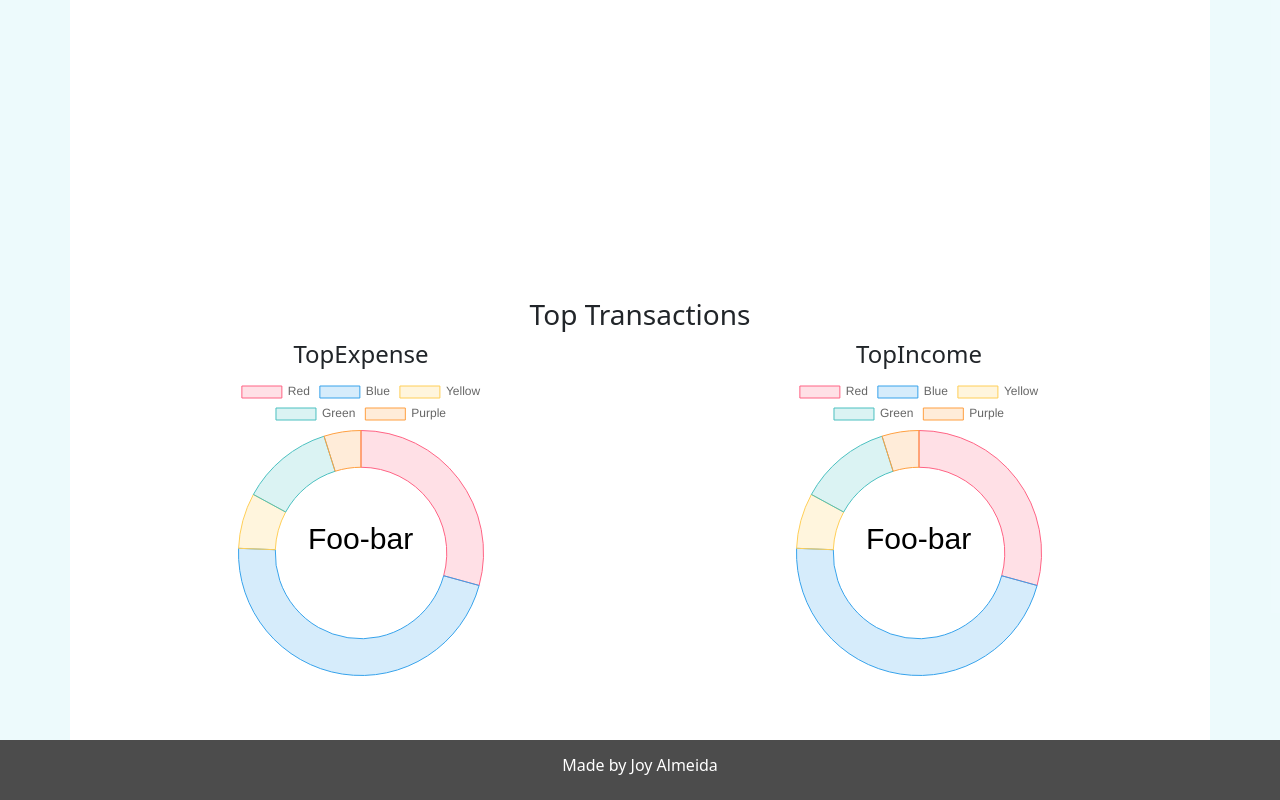
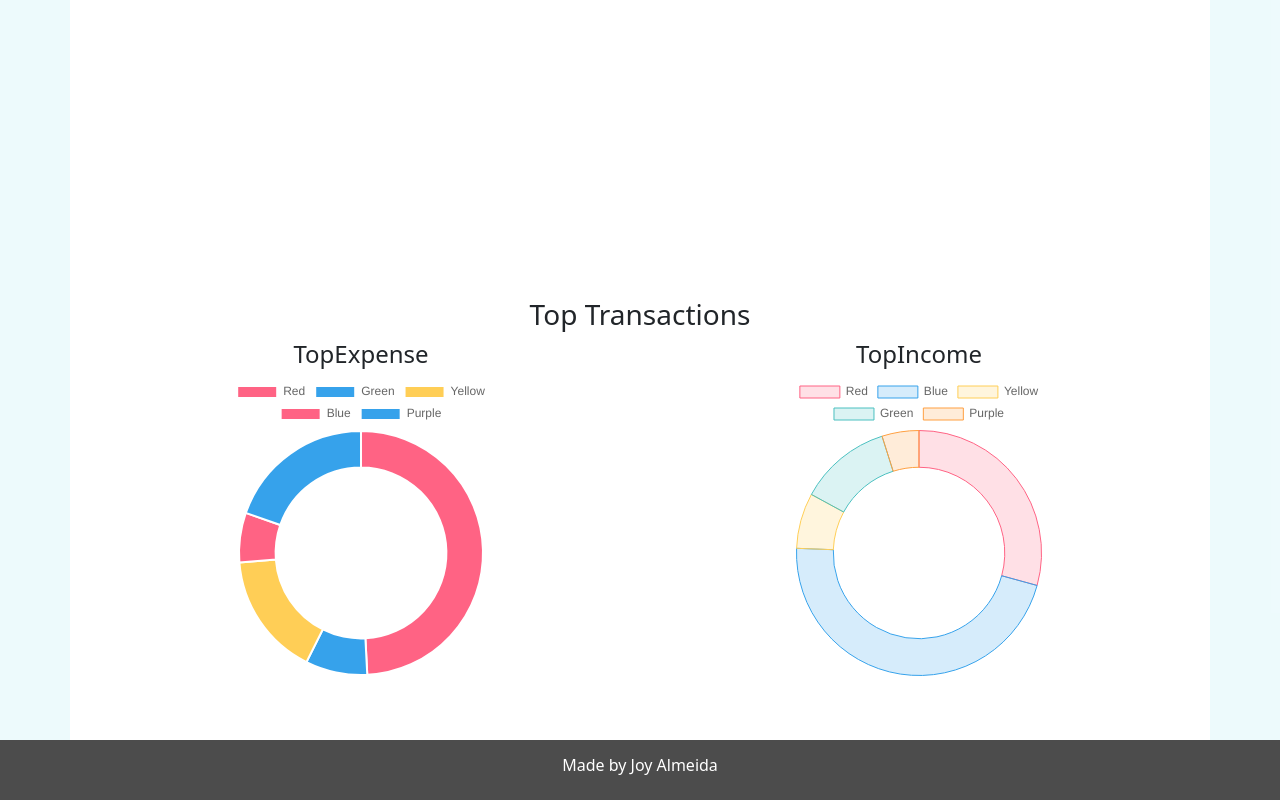
Before and after one commit to J0SAL/Decentralized-Expense-Tracker, a Next.js app in the folder frontend/: page / in a window 1280 px wide. Shown: the part 2182-2982 px from the top of the page. Built offline with nearby package versions, Linux system fonts and the light colour scheme.

Commit message:
added onhover center text to radical chart

```diff
--- a/frontend/components/top-performers/TopExpense.tsx
+++ b/frontend/components/top-performers/TopExpense.tsx
@@ -1,59 +1,34 @@
 import React from "react";
+import { Doughnut } from "react-chartjs-2";
 import { Chart as ChartJS, ArcElement, Tooltip, Legend } from "chart.js";
-import { Doughnut } from "react-chartjs-2";
-
+import { dougnnutText } from "./TopIncome";
 ChartJS.register(ArcElement, Tooltip, Legend);
 
-export const data = {
-  labels: ["Red", "Blue", "Yellow", "Green", "Purple"],
+const data = {
+  labels: ["Red", "Green", "Yellow", "Blue", "Purple"],
   datasets: [
     {
-      label: "# of Votes",
-      data: [12, 19, 3, 5, 2],
-      backgroundColor: [
-        "rgba(255, 99, 132, 0.2)",
-        "rgba(54, 162, 235, 0.2)",
-        "rgba(255, 206, 86, 0.2)",
-        "rgba(75, 192, 192, 0.2)",
-        "rgba(255, 159, 64, 0.2)",
+      data: [300, 50, 100, 40, 120],
+      backgroundColor: ["#FF6384", "#36A2EB", "#FFCE56", "#FF6384", "#36A2EB"],
+      hoverBackgroundColor: [
+        "#FF6384",
+        "#36A2EB",
+        "#FFCE56",
+        "#FF6384",
+        "#36A2EB",
       ],
-      borderColor: [
-        "rgba(255, 99, 132, 1)",
-        "rgba(54, 162, 235, 1)",
-        "rgba(255, 206, 86, 1)",
-        "rgba(75, 192, 192, 1)",
-        "rgba(255, 159, 64, 1)",
-      ],
-      borderWidth: 1,
     },
   ],
+  text: "23%",
 };
-const plugins = [
-  {
-    beforeDraw: function (chart: any) {
-      var width = chart.width,
-        height = chart.height,
-        ctx = chart.ctx;
-      ctx.restore();
-      var fontSize = (height / 160).toFixed(2);
-      ctx.font = fontSize + "em sans-serif";
-      ctx.textBaseline = "top";
-      var text = "Foo-bar",
-        textX = Math.round((width - ctx.measureText(text).width) / 2),
-        textY = height / 2;
-      ctx.fillText(text, textX, textY);
-      ctx.save();
-    },
-  },
-];
+
 function TopExpense() {
   return (
     <div className="text-center">
       <h4>TopExpense</h4>
       <Doughnut
-        type="doughnut"
         data={data}
-        plugins={plugins}
+        plugins={[dougnnutText]}
         options={{ cutout: "70%" }}
       />
     </div>
--- a/frontend/components/top-performers/TopIncome.tsx
+++ b/frontend/components/top-performers/TopIncome.tsx
@@ -28,30 +28,45 @@ export const data = {
     },
   ],
 };
-const plugins = [
-  {
-    id: "custom_canvas_background_color",
-    beforeDraw: function (chart: any) {
-      var width = chart.width,
-        height = chart.height,
-        ctx = chart.ctx;
-      ctx.restore();
-      var fontSize = (height / 160).toFixed(2);
-      ctx.font = fontSize + "em sans-serif";
-      ctx.textBaseline = "top";
-      var text = "Foo-bar",
-        textX = Math.round((width - ctx.measureText(text).width) / 2),
-        textY = height / 2;
-      ctx.fillText(text, textX, textY);
-      ctx.save();
-    },
+
+export const dougnnutText = {
+  id: "doughnutText",
+  afterDatasetDraw(chart: any, args: any, pluginOptions: any) {
+    const {
+      ctx,
+      data,
+      options,
+      _active,
+      chartArea: { top, bottom, left, right, width, height },
+    } = chart;
+
+    ctx.save();
+
+    let x, y;
+    if (_active && _active.length) {
+      x = _active[0].element.x;
+      y = _active[0].element.y;
+
+      const dataLabel = data.labels[_active[0].index];
+      const dataValue = data.datasets[0].data[_active[0].index];
+
+      ctx.font = "bold 20px sans-serif";
+      ctx.textAlign = "center";
+      ctx.textBaseline = "middle";
+      ctx.fillText(dataLabel + ": " + dataValue, x, y);
+    }
   },
-];
+};
+
 function TopIncome() {
   return (
     <div className="text-center">
       <h4>TopIncome</h4>
-      <Doughnut data={data} plugins={plugins} options={{ cutout: "70%" }} />
+      <Doughnut
+        data={data}
+        plugins={[dougnnutText]}
+        options={{ cutout: "70%" }}
+      />
     </div>
   );
 }
```
